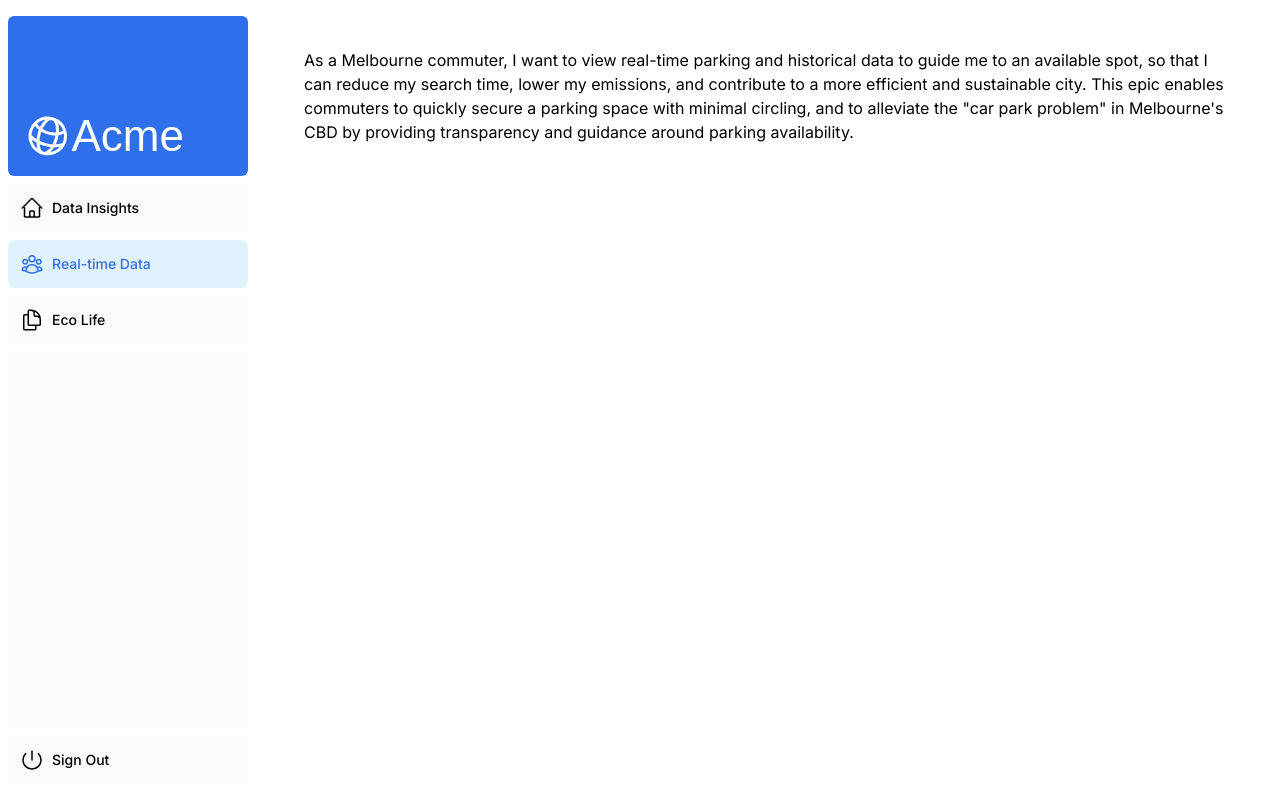
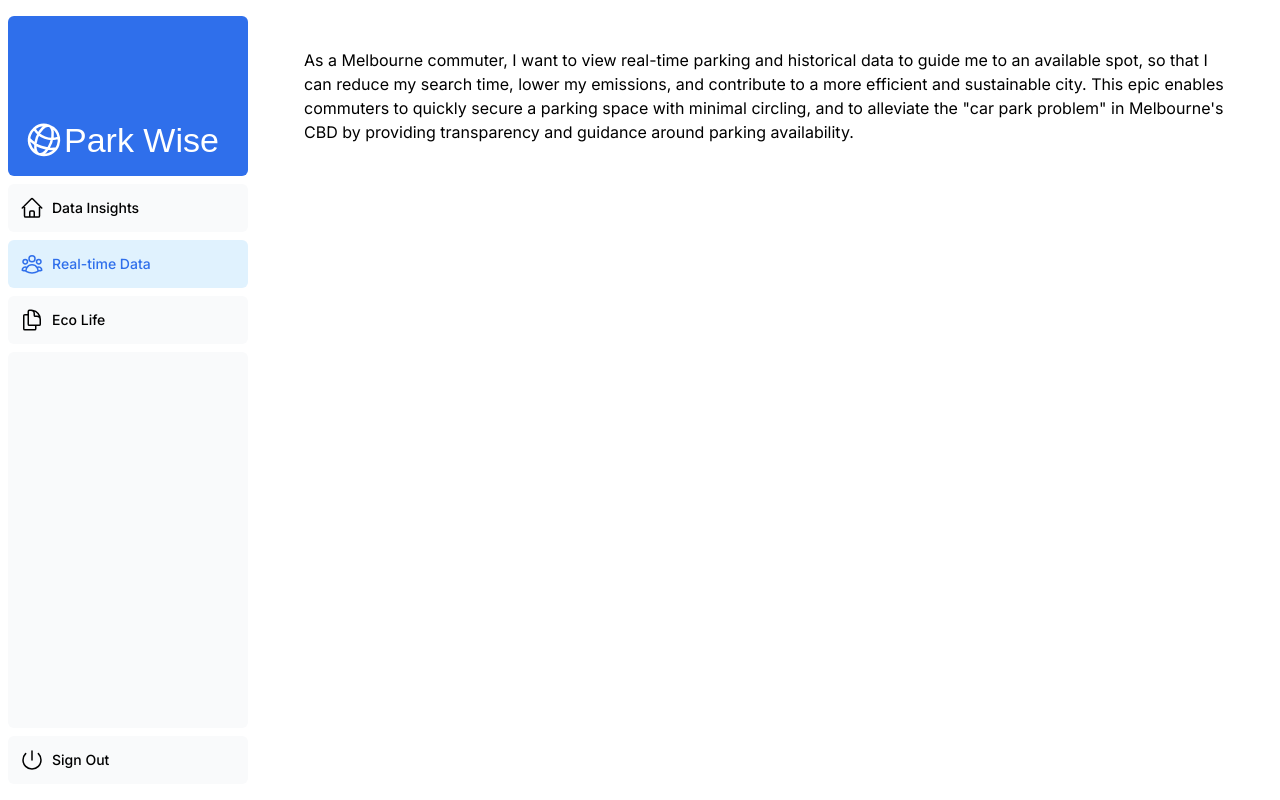
Before and after one commit to ellielok/nextjs-test, a Next.js app: page /customers in a window 1280 px wide. Built offline with nearby package versions, Linux system fonts and the light colour scheme; a web font is replaced by a local one.

Commit message:
Change Logo

```diff
--- a/app/ui/acme-logo.tsx
+++ b/app/ui/acme-logo.tsx
@@ -6,8 +6,8 @@ export default function AcmeLogo() {
     <div
       className={`${lusitana.className} flex flex-row items-center leading-none text-white`}
     >
-      <GlobeAltIcon className="h-12 w-12 rotate-[15deg]" />
-      <p className="text-[44px]">Acme</p>
+      <GlobeAltIcon className="size-10 flex-none rotate-[20deg]" />
+      <p className="text-[34px] text-nowrap">Park Wise</p>
     </div>
   );
 }
```
